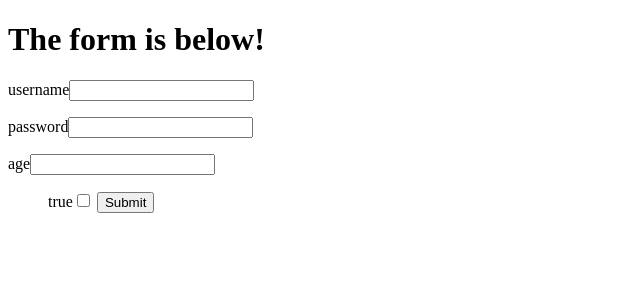
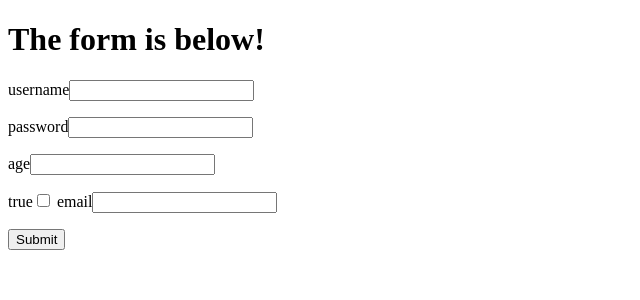
Before and after one commit to euguroglu/Flask_WTForm, a Flask app: page / in a window 1280 px wide. Shown: the top 300 px of the page, without its empty margins (0-640 px from the left). Run offline with Flask 2, Linux system fonts and the light colour scheme.

Commit message:
email validators added

```diff
--- a/app.py
+++ b/app.py
@@ -1,7 +1,7 @@
 from flask import render_template, Flask
 from flask_wtf import FlaskForm
 from wtforms import StringField, PasswordField, BooleanField, IntegerField
-from wtforms.validators import InputRequired, Length, AnyOf
+from wtforms.validators import InputRequired, Length, AnyOf, Email
 
 app = Flask(__name__)
 app.config['SECRET_KEY'] = "Mysecret"
@@ -11,6 +11,7 @@ class LoginForm(FlaskForm):
     password = PasswordField('password',validators=[InputRequired(),AnyOf(values=['secret','password'])])
     age = IntegerField('age')
     true = BooleanField('true')
+    email = StringField('email',validators=[Email()])
 
 @app.route('/',methods=['GET','POST'])
 def index():
--- a/templates/index.html
+++ b/templates/index.html
@@ -26,7 +26,14 @@
         {%for error in form.age.errors%}
           <li style="color:red;">{{error}}</li>
         {%endfor%}
+      </ul>
       {{form.true.label}}{{form.true}}
+      {{form.email.label}}{{form.email}}
+      <ul>
+        {%for error in form.email.errors%}
+          <li style="color:red;">{{error}}</li>
+        {%endfor%}
+      </ul>
       <input type="submit" value="Submit">
     </form>
   </body>
```
